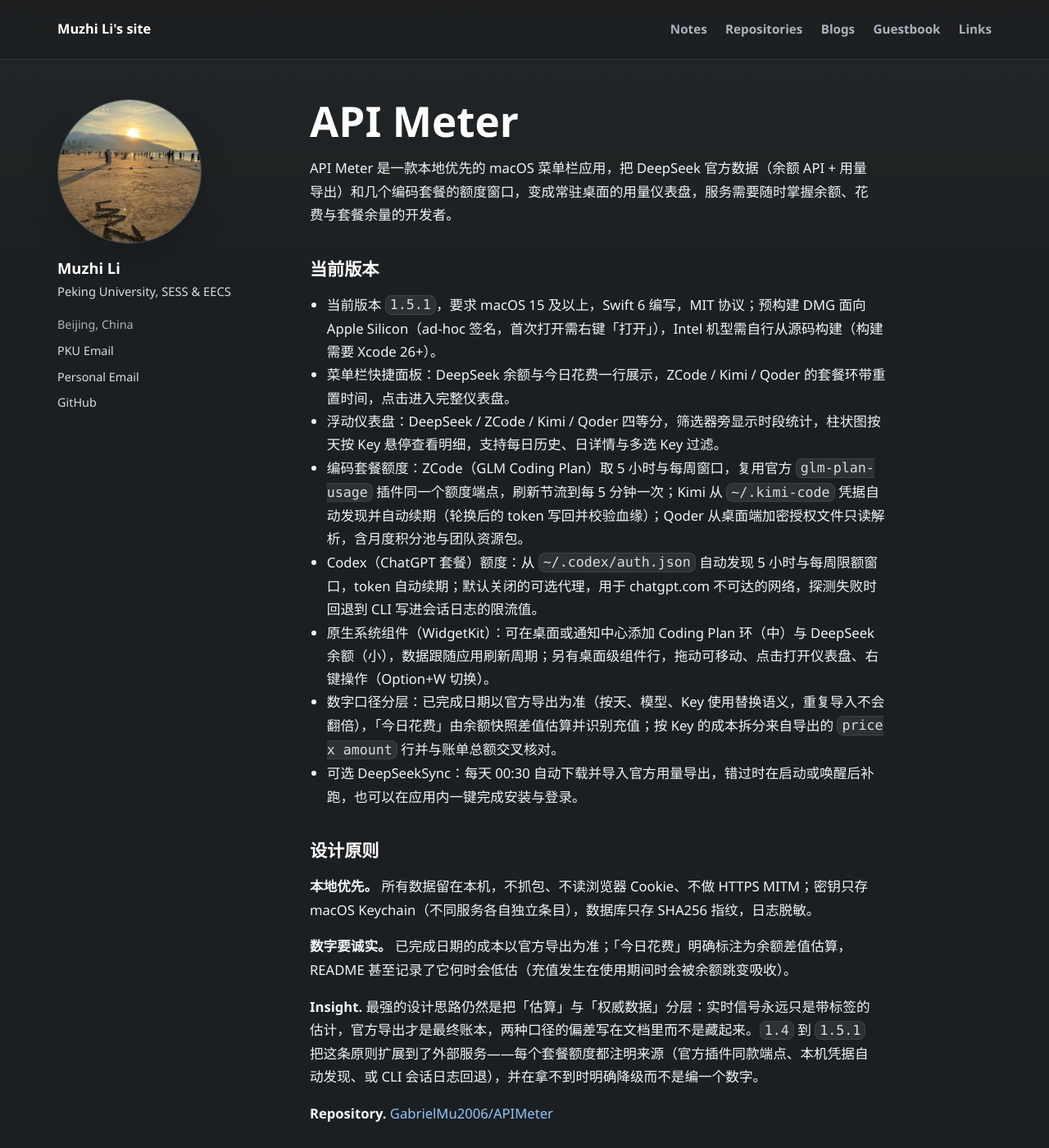
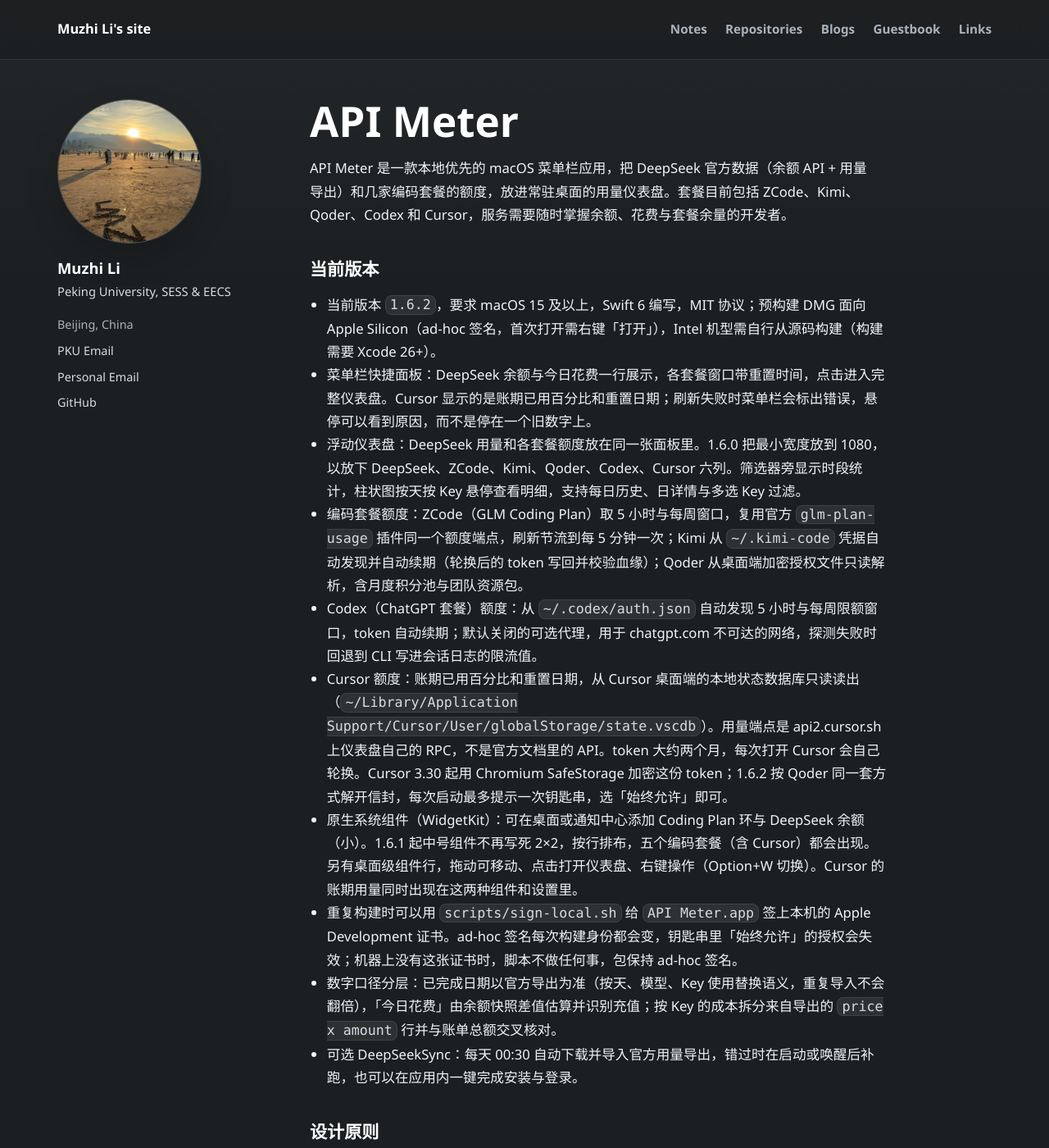
Before and after one commit to GabrielMu2006/GabrielMu2006.github.io, a Jekyll site: the page built from site/content/_Repositories/apimeter.md, in a window 1280 px wide and 1400 px high. Shown: the whole window at 82% size. Built offline with Jekyll 4.4.1, drawn with Linux system fonts in a browser that asks for light colours; comment, search, counter and statistics services are not loaded; some of the changed text lies outside the part shown.

Commit message:
Publish Loose Leaves and the November 14 project sync (#3)
Add the Loose Leaves repository page and a blog post for the last day's releases, and update API Meter and SpecForge to match their current READMEs.

Co-authored-by: Cursor Agent <cursoragent@cursor.com>

```diff
--- a/site/content/_Repositories/apimeter.md
+++ b/site/content/_Repositories/apimeter.md
@@ -8,16 +8,18 @@ status: "Released"
 link: "https://github.com/GabrielMu2006/APIMeter"
 ---
 
-API Meter 是一款本地优先的 macOS 菜单栏应用，把 DeepSeek 官方数据（余额 API + 用量导出）和几个编码套餐的额度窗口，变成常驻桌面的用量仪表盘，服务需要随时掌握余额、花费与套餐余量的开发者。
+API Meter 是一款本地优先的 macOS 菜单栏应用，把 DeepSeek 官方数据（余额 API + 用量导出）和几家编码套餐的额度，放进常驻桌面的用量仪表盘。套餐目前包括 ZCode、Kimi、Qoder、Codex 和 Cursor，服务需要随时掌握余额、花费与套餐余量的开发者。
 
 ## 当前版本
 
-- 当前版本 `1.5.1`，要求 macOS 15 及以上，Swift 6 编写，MIT 协议；预构建 DMG 面向 Apple Silicon（ad-hoc 签名，首次打开需右键「打开」），Intel 机型需自行从源码构建（构建需要 Xcode 26+）。
-- 菜单栏快捷面板：DeepSeek 余额与今日花费一行展示，ZCode / Kimi / Qoder 的套餐环带重置时间，点击进入完整仪表盘。
-- 浮动仪表盘：DeepSeek / ZCode / Kimi / Qoder 四等分，筛选器旁显示时段统计，柱状图按天按 Key 悬停查看明细，支持每日历史、日详情与多选 Key 过滤。
+- 当前版本 `1.6.2`，要求 macOS 15 及以上，Swift 6 编写，MIT 协议；预构建 DMG 面向 Apple Silicon（ad-hoc 签名，首次打开需右键「打开」），Intel 机型需自行从源码构建（构建需要 Xcode 26+）。
+- 菜单栏快捷面板：DeepSeek 余额与今日花费一行展示，各套餐窗口带重置时间，点击进入完整仪表盘。Cursor 显示的是账期已用百分比和重置日期；刷新失败时菜单栏会标出错误，悬停可以看到原因，而不是停在一个旧数字上。
+- 浮动仪表盘：DeepSeek 用量和各套餐额度放在同一张面板里。1.6.0 把最小宽度放到 1080，以放下 DeepSeek、ZCode、Kimi、Qoder、Codex、Cursor 六列。筛选器旁显示时段统计，柱状图按天按 Key 悬停查看明细，支持每日历史、日详情与多选 Key 过滤。
 - 编码套餐额度：ZCode（GLM Coding Plan）取 5 小时与每周窗口，复用官方 `glm-plan-usage` 插件同一个额度端点，刷新节流到每 5 分钟一次；Kimi 从 `~/.kimi-code` 凭据自动发现并自动续期（轮换后的 token 写回并校验血缘）；Qoder 从桌面端加密授权文件只读解析，含月度积分池与团队资源包。
 - Codex（ChatGPT 套餐）额度：从 `~/.codex/auth.json` 自动发现 5 小时与每周限额窗口，token 自动续期；默认关闭的可选代理，用于 chatgpt.com 不可达的网络，探测失败时回退到 CLI 写进会话日志的限流值。
-- 原生系统组件（WidgetKit）：可在桌面或通知中心添加 Coding Plan 环（中）与 DeepSeek 余额（小），数据跟随应用刷新周期；另有桌面级组件行，拖动可移动、点击打开仪表盘、右键操作（Option+W 切换）。
+- Cursor 额度：账期已用百分比和重置日期，从 Cursor 桌面端的本地状态数据库只读读出（`~/Library/Application Support/Cursor/User/globalStorage/state.vscdb`）。用量端点是 api2.cursor.sh 上仪表盘自己的 RPC，不是官方文档里的 API。token 大约两个月，每次打开 Cursor 会自己轮换。Cursor 3.30 起用 Chromium SafeStorage 加密这份 token；1.6.2 按 Qoder 同一套方式解开信封，每次启动最多提示一次钥匙串，选「始终允许」即可。
+- 原生系统组件（WidgetKit）：可在桌面或通知中心添加 Coding Plan 环与 DeepSeek 余额（小）。1.6.1 起中号组件不再写死 2×2，按行排布，五个编码套餐（含 Cursor）都会出现。另有桌面级组件行，拖动可移动、点击打开仪表盘、右键操作（Option+W 切换）。Cursor 的账期用量同时出现在这两种组件和设置里。
+- 重复构建时可以用 `scripts/sign-local.sh` 给 `API Meter.app` 签上本机的 Apple Development 证书。ad-hoc 签名每次构建身份都会变，钥匙串里「始终允许」的授权会失效；机器上没有这张证书时，脚本不做任何事，包保持 ad-hoc 签名。
 - 数字口径分层：已完成日期以官方导出为准（按天、模型、Key 使用替换语义，重复导入不会翻倍），「今日花费」由余额快照差值估算并识别充值；按 Key 的成本拆分来自导出的 `price x amount` 行并与账单总额交叉核对。
 - 可选 DeepSeekSync：每天 00:30 自动下载并导入官方用量导出，错过时在启动或唤醒后补跑，也可以在应用内一键完成安装与登录。
 
@@ -27,6 +29,6 @@ API Meter 是一款本地优先的 macOS 菜单栏应用，把 DeepSeek 官方
 
 **数字要诚实。** 已完成日期的成本以官方导出为准；「今日花费」明确标注为余额差值估算，README 甚至记录了它何时会低估（充值发生在使用期间时会被余额跳变吸收）。
 
-**Insight.** 最强的设计思路仍然是把「估算」与「权威数据」分层：实时信号永远只是带标签的估计，官方导出才是最终账本，两种口径的偏差写在文档里而不是藏起来。`1.4` 到 `1.5.1` 把这条原则扩展到了外部服务——每个套餐额度都注明来源（官方插件同款端点、本机凭据自动发现、或 CLI 会话日志回退），并在拿不到时明确降级而不是编一个数字。
+**Insight.** 最强的设计思路仍然是把「估算」与「权威数据」分层：实时信号永远只是带标签的估计，官方导出才是最终账本，两种口径的偏差写在文档里而不是藏起来。后来的版本把这条原则扩展到了外部服务——每个套餐额度都注明来源（官方插件同款端点、本机凭据自动发现、或 CLI 会话日志回退），并在拿不到时明确降级而不是编一个数字。Cursor 也沿用只读本机状态：1.6.2 在 Cursor 3.30 改用 SafeStorage 之后补上解密，刷新失败会标出来，而不是让百分比停在上次的值上。
 
 **Repository.** [GabrielMu2006/APIMeter](https://github.com/GabrielMu2006/APIMeter)
```
Also changed, not shown: site/content/_Blogs/project-sync-261114.md (added, +45 -0 lines), site/content/_Repositories/loose-leaves.md (added, +53 -0 lines), site/content/_Repositories/specforge.md (+5 -4 lines), site/assets/images/repositories/loose-leaves/menu-bar-ideas.png (added), site/assets/images/repositories/loose-leaves/menu-bar-work.png (added).
